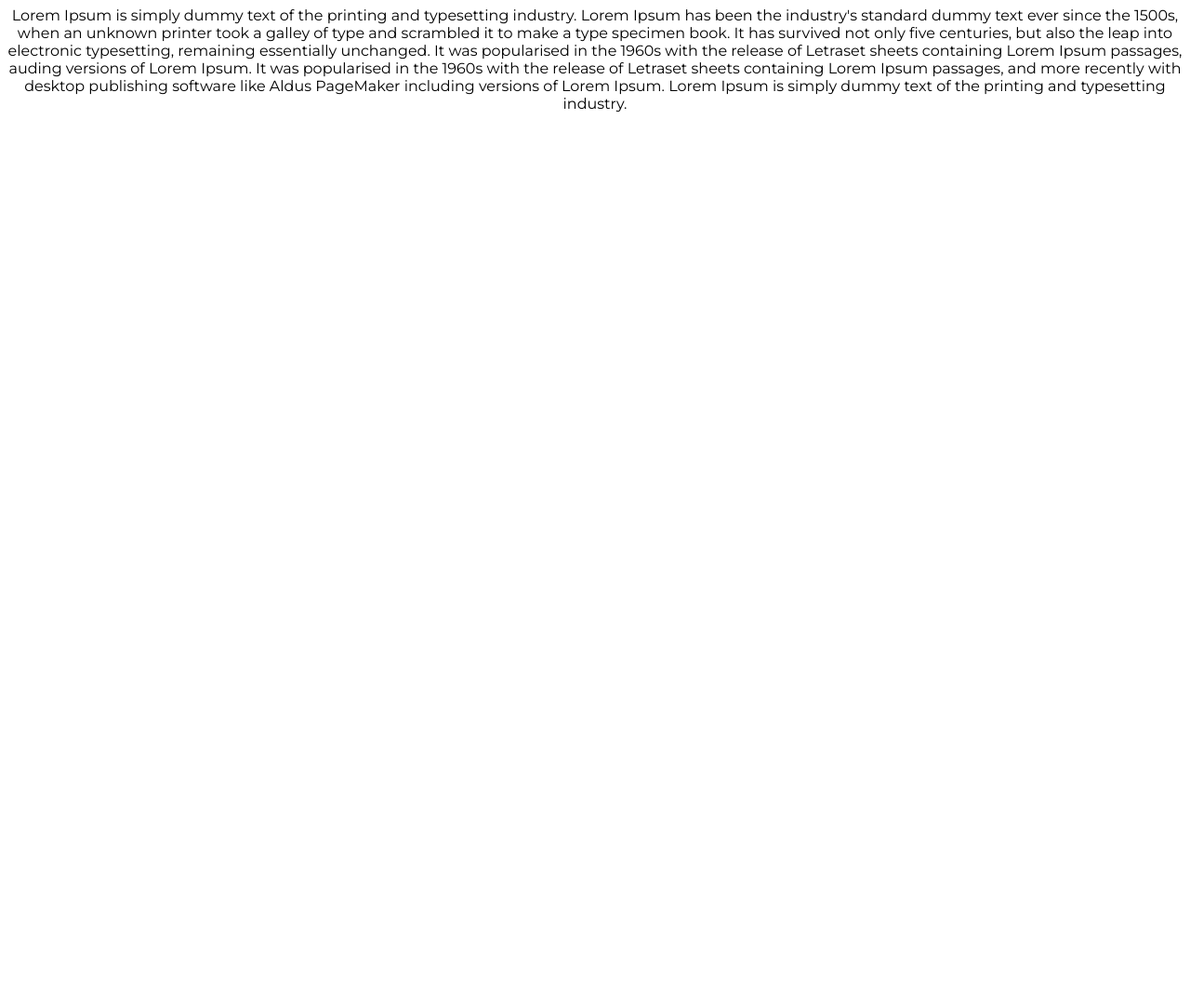
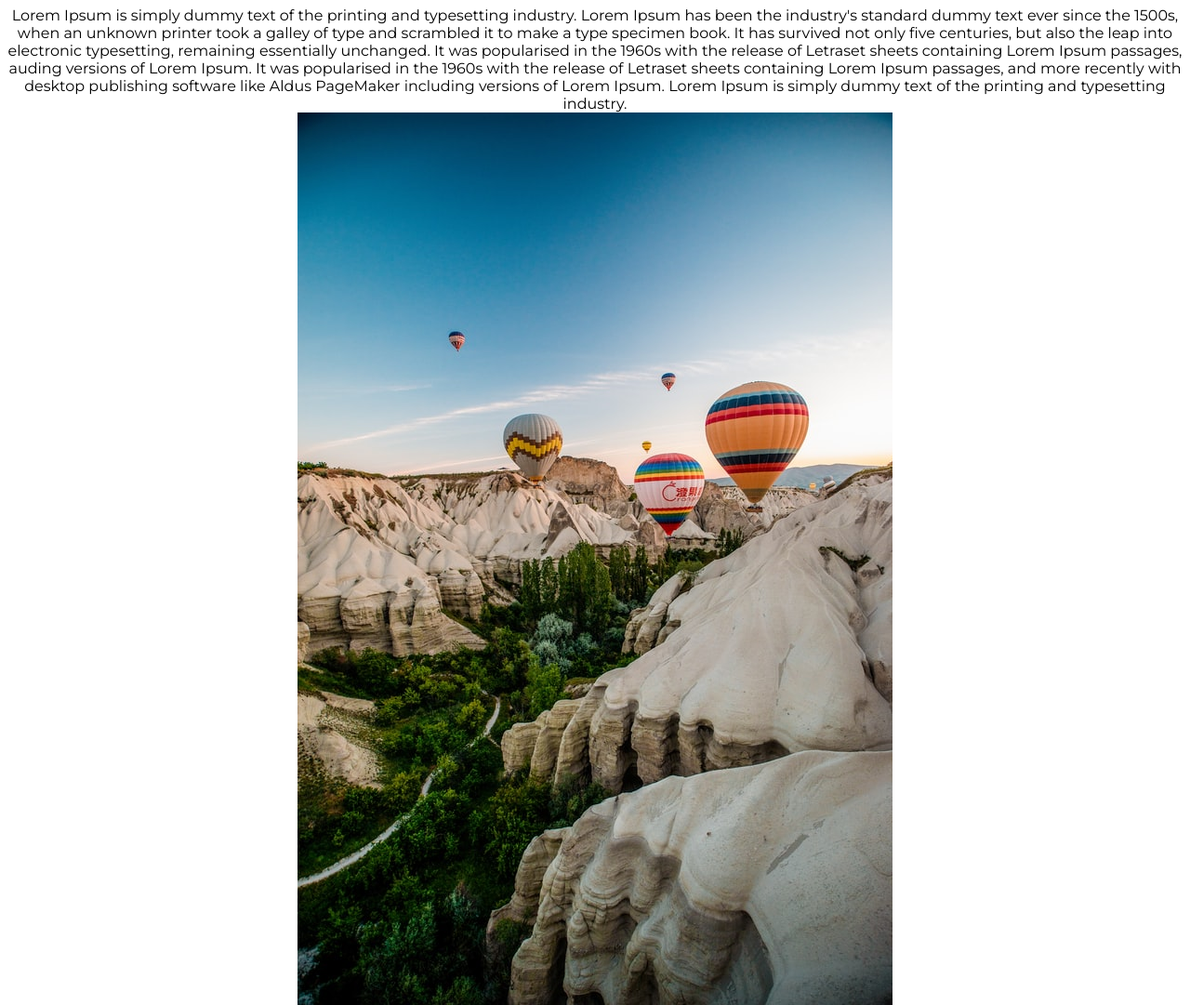
Before and after one commit to fasicasr/professional-portfolio, a plain HTML site: page index.html in a window 1280 px wide. Shown: the part 2480-3561 px from the top of the page at 93% size. Before the commit the page ends 2851 px from the top, so only its background shows below. Drawn offline with Linux system fonts and the light colour scheme.

Commit message:
add image folder and image to about section

```diff
--- a/index.html
+++ b/index.html
@@ -86,6 +86,9 @@
                 It was popularised in the 1960s with the release of Letraset sheets containing Lorem Ipsum passages, auding versions of Lorem Ipsum.
                 It was popularised in the 1960s with the release of Letraset sheets containing Lorem Ipsum passages, and more recently with desktop publishing software like Aldus PageMaker including versions of Lorem Ipsum. Lorem Ipsum is simply dummy text of the printing and typesetting industry.</p>
         </div>
+        <div id="image">
+            <img src="images/cappasmall.jpeg"/>
+        </div>
 
     </section>
     <section id="skill">
```
Also changed, not shown: images/cappasmall.jpeg (added).
